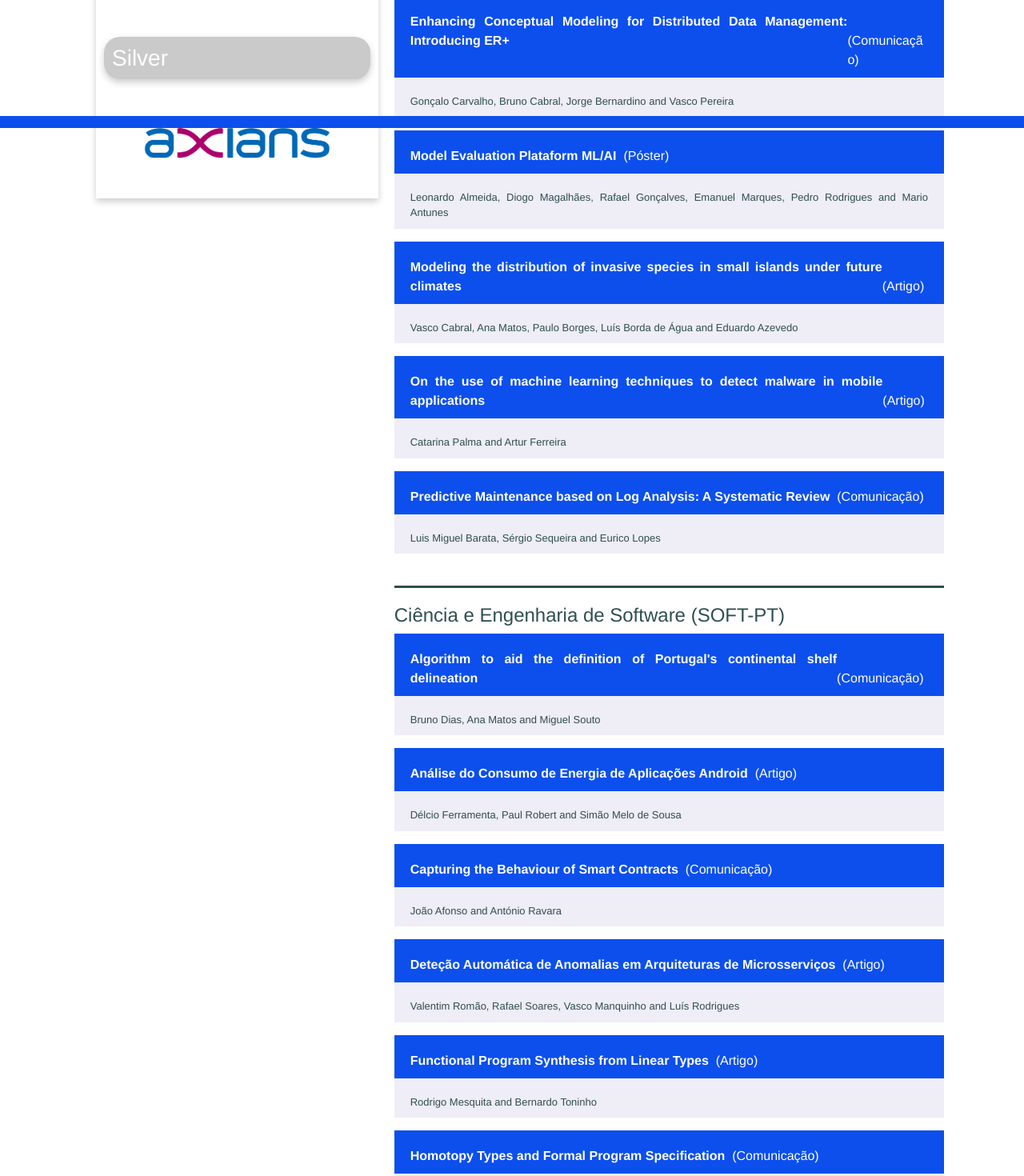
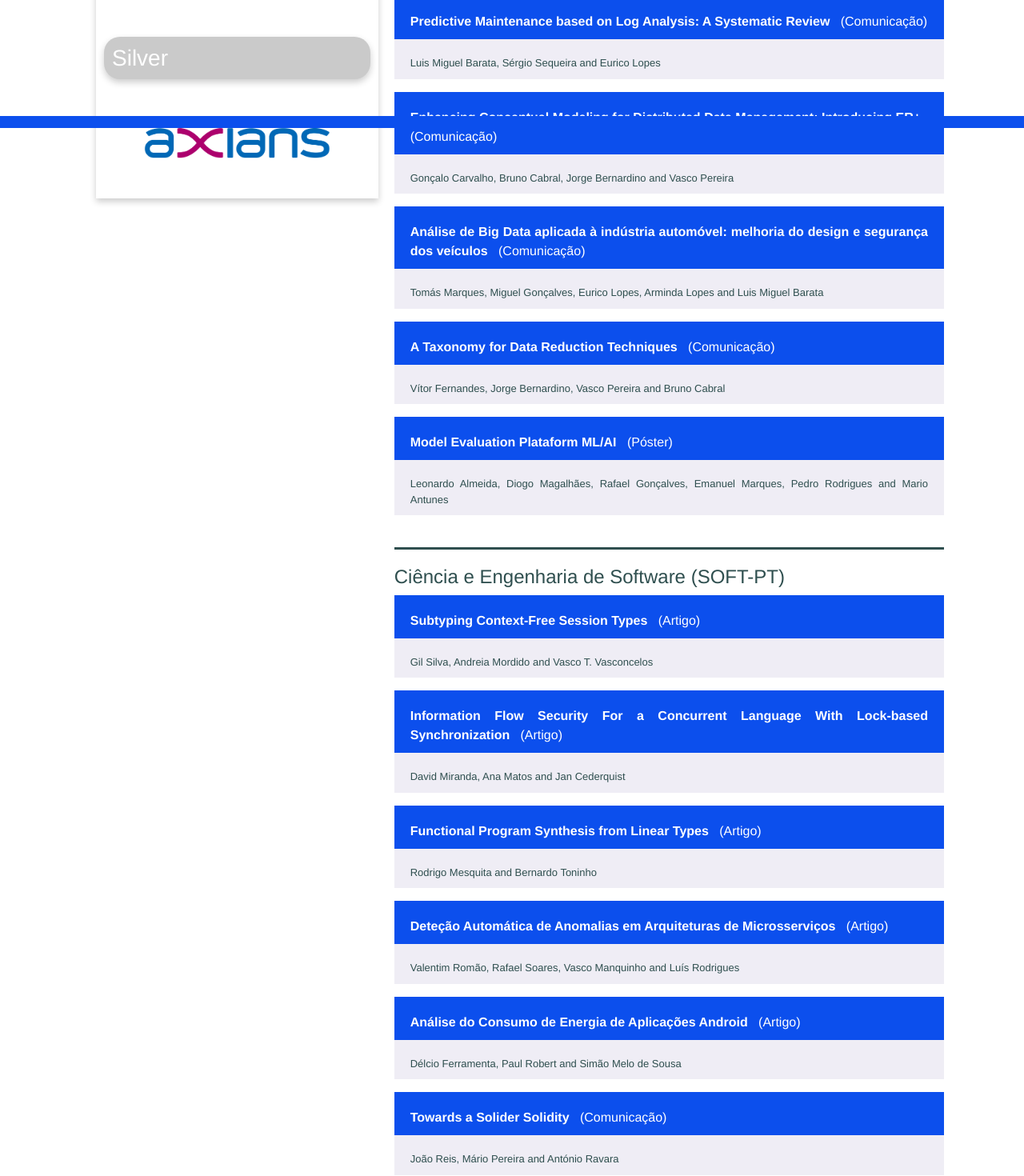
Before and after one commit to h4g0/Inforum2023, a React (Create React App) app: page /program in a window 1280 px wide. Shown: the part 640-2110 px from the top of the page at 80% size. Built offline with nearby package versions, Linux system fonts and the light colour scheme.

Commit message:
updated program and navbar

```diff
--- a/src/Main/Data/GetCommunications.ts
+++ b/src/Main/Data/GetCommunications.ts
@@ -10,7 +10,7 @@ ISPs’ discriminatory practices and their regulation in Andean America
 Towards cost estimation of DRL for task scheduling and placement
 Aprendizagem Automática para Deteção de Embarcações
 Cache Aplicacional Consistente e Eficiente
-Homotopy Types and Formal Program Specification
+Homotopy Types and Formal Program Spe\cification
 The Case for Generic Edge Based Services
 NETEDGE Proxy: A Multi-access Edge Computing System Level Proposal
 Towards a Solider Solidity
--- a/src/Main/Main.css
+++ b/src/Main/Main.css
@@ -556,7 +556,6 @@ p {
 }
 
 .itemInfo p {
-    display: flex;
     margin-bottom: 0px;
 }
 
--- a/src/Main/Main.tsx
+++ b/src/Main/Main.tsx
@@ -101,11 +101,6 @@ export function Login(this: any, props: any) {
 
                 </Link>
 
-                <Link to="/registration">
-
-                {<button>Registo</button>}
-
-            </Link>
 
                 <Link to="/program">
 
@@ -164,6 +159,13 @@ export function Login(this: any, props: any) {
                 <button>Participar</button>
                 <div className="dropdown-content">
 
+
+                <Link to="/registration">
+
+                <p>Registo</p>
+
+                </Link>
+
                     <Link to="/location">
 
                     <p>Como chegar</p>
@@ -193,11 +195,6 @@ export function Login(this: any, props: any) {
 
 
 
-                    <Link to="/program">
-
-                    <p>Artigos Aceites</p>
-
-                    </Link>
 
                     <Link to="/people">
 
@@ -220,6 +217,11 @@ export function Login(this: any, props: any) {
                 </div>
                 </div>
 
+                <Link to="/program">
+
+                    <button>Artigos Aceites</button>
+
+                </Link>
 
 
                 {/*
--- a/src/Main/Program.tsx
+++ b/src/Main/Program.tsx
@@ -58,13 +58,17 @@ function Articles(props: any) {
 
 function Papers(props: any) {
 
-    const articles = props.articles.map(a => {return [a, "Artigo"]})
-    const demos = props.demos.map(a => {return [a, "Demo"]})
-    const comm = props.comm.map(a => {return [a, "Comunicação"]})
-    const poster = props.poster.map(a => {return [a, "Póster"]})
+    const articles = props.articles.map(a => {return [a, "Artigo" , 0]})
+    const demos = props.demos.map(a => {return [a, "Demo", 3]})
+    const comm = props.comm.map(a => {return [a, "Comunicação", 1]})
+    const poster = props.poster.map(a => {return [a, "Póster", 2]})
 
     var allps = [...articles, ...demos,  ...comm, ...poster]
-    var allpubs = allps.filter(x => x[0][2] === props.track ).sort((x, y) => x[0][0] > y[0][0] ? 1 : -1)
+
+
+
+    var allpubs = allps.filter(x => x[0][2] === props.track )
+                                        .sort((x, y) => x[0][0] > y[0][0] ? 1 : -1).sort((x,y) => x[2] > y[2] ? 1 : -1)
 
     console.log(allps)
 
```
